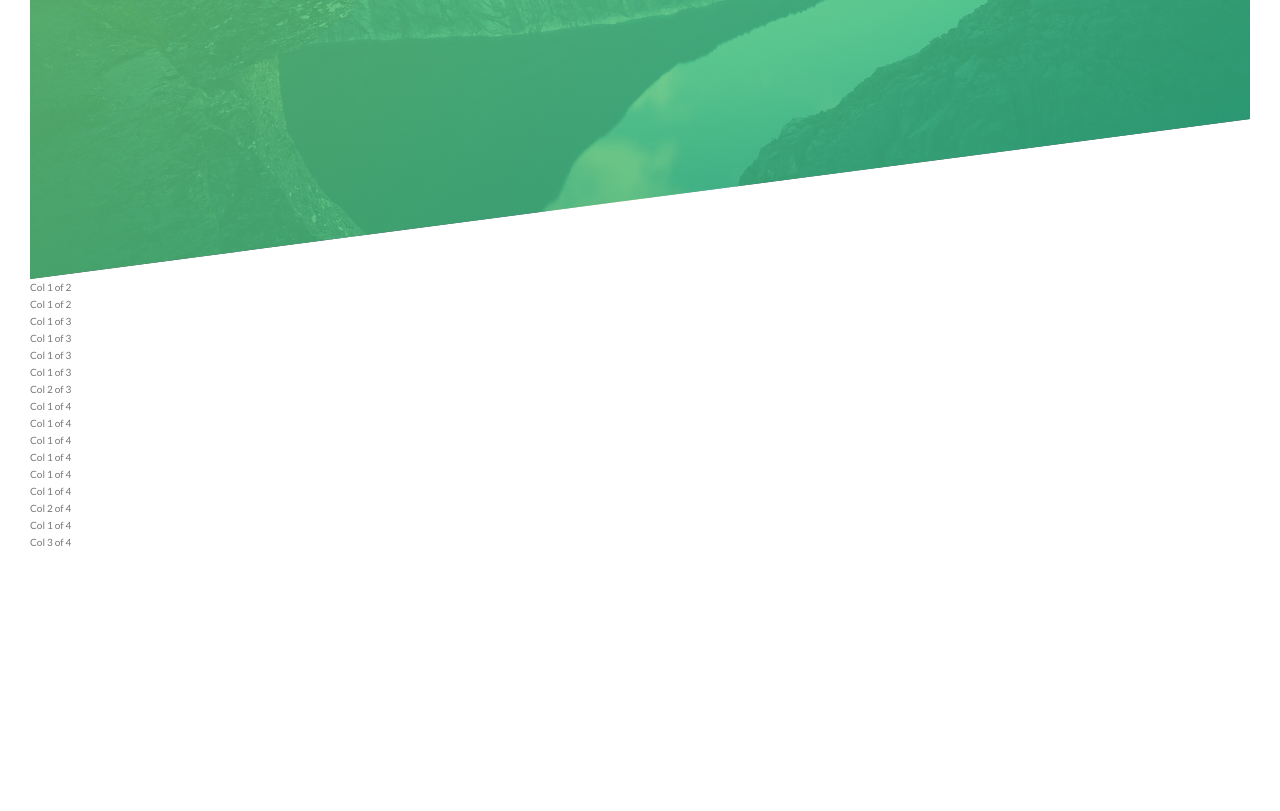
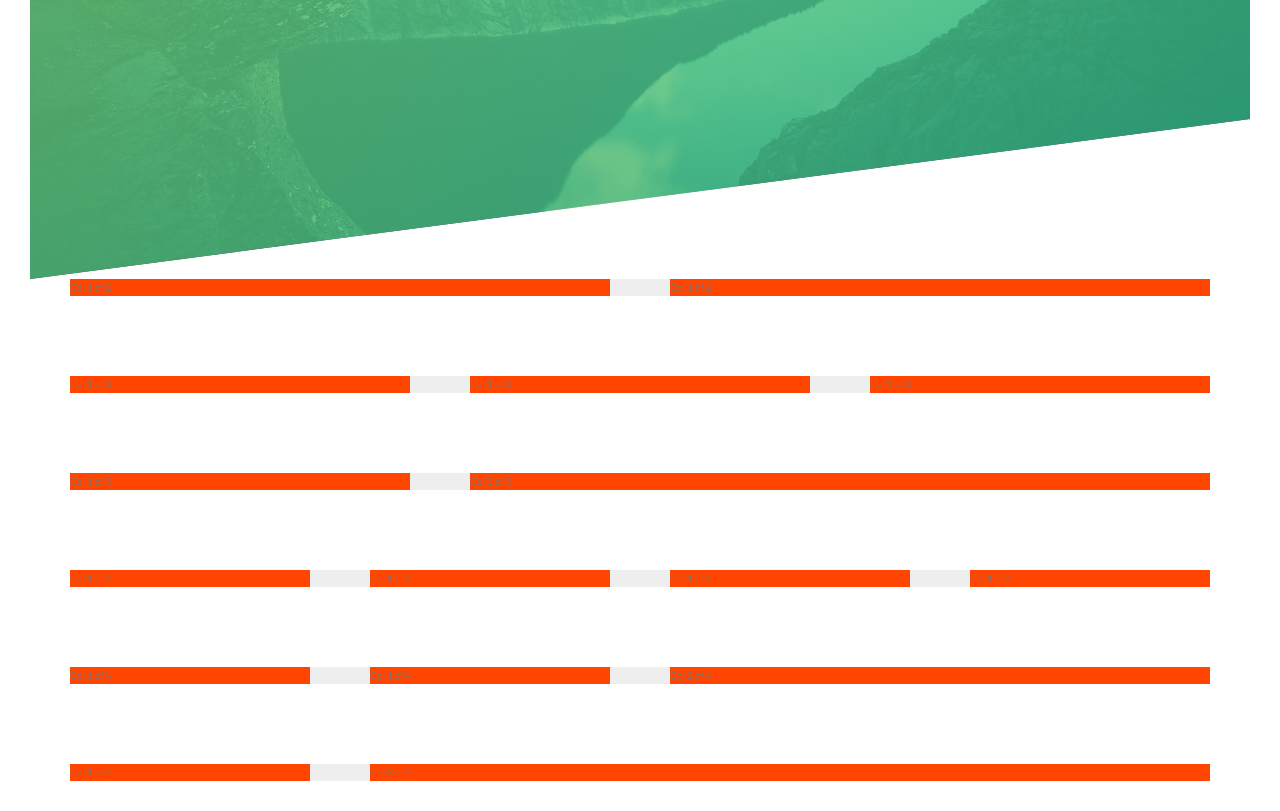
Before and after one commit to dhruvArora8053/CSS-Notes, a website: page Natours/index.html in a window 1280 px wide. Shown: the part 511-1322 px from the top of the page. Before the commit the page ends 1092 px from the top, so only its background shows below. Drawn offline with Linux system fonts and the light colour scheme.

Commit message:
grid implemented

```diff
--- a/Natours/sass/abstracts/_mixins.scss
+++ b/Natours/sass/abstracts/_mixins.scss
@@ -0,0 +1,7 @@
+@mixin clearfix{
+    &::after{
+        content: '';
+        display: table;
+        clear: both; //clear both left and right floats
+    }
+}
--- a/Natours/sass/abstracts/_variables.scss
+++ b/Natours/sass/abstracts/_variables.scss
@@ -1,3 +1,4 @@
+//Colors
 $color-primary: #55c57a;
 $color-primary-light: #7ed56f;
 $color-primary-dark: #28b485;
@@ -5,3 +6,8 @@ $color-primary-dark: #28b485;
 $color-grey-dark: #777;
 $color-white: #fff;
 $color-black: #000;
+
+//Grid
+$grid-width: 114rem;
+$gutter-vertical: 8rem;
+$gutter-horizontal: 6rem;
--- a/Natours/sass/layout/_grid.scss
+++ b/Natours/sass/layout/_grid.scss
@@ -0,0 +1,54 @@
+.row {
+  max-width: $grid-width;
+  background-color: #eee;
+  margin: 0 auto;
+
+  &:not(:last-child) {
+    margin-bottom: $gutter-vertical;
+  }
+
+  @include clearfix;
+
+  //attribute selector
+  [class^="col-"] {
+    background-color: orangered;
+    float: left;
+
+    &:not(:last-child) {
+      margin-right: $gutter-horizontal;
+    }
+  }
+  //^: starts with col-
+  //*: contains col-
+  //$: ends with col-
+
+  .col-1-of-2 {
+    width: calc((100% - #{$gutter-horizontal}) / 2);
+  }
+
+  .col-1-of-3 {
+    width: calc((100% - 2 * #{$gutter-horizontal}) / 3);
+  }
+
+  .col-2-of-3 {
+    width: calc(
+      2 * ((100% - 2 * #{$gutter-horizontal}) / 3) + #{$gutter-horizontal}
+    );
+  }
+
+  .col-1-of-4 {
+    width: calc((100% - 3 * #{$gutter-horizontal}) / 4);
+  }
+
+  .col-2-of-4 {
+    width: calc(
+      2 * ((100% - 3 * #{$gutter-horizontal}) / 4) + #{$gutter-horizontal}
+    );
+  }
+
+  .col-3-of-4 {
+    width: calc(
+      3 * ((100% - 3 * #{$gutter-horizontal}) / 4) + 2 * #{$gutter-horizontal}
+    );
+  }
+}
```
Also changed, not shown: Natours/css/style.css.
